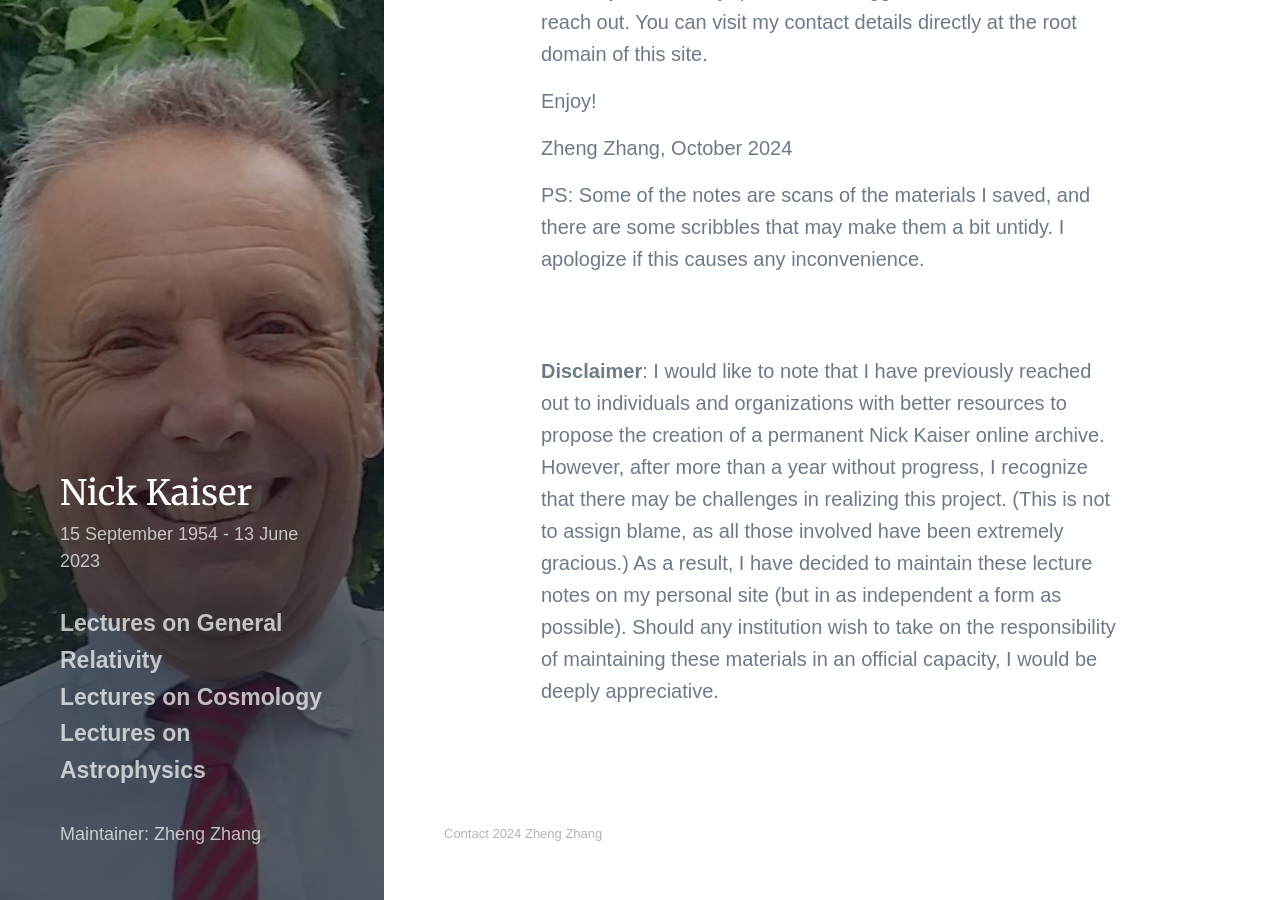
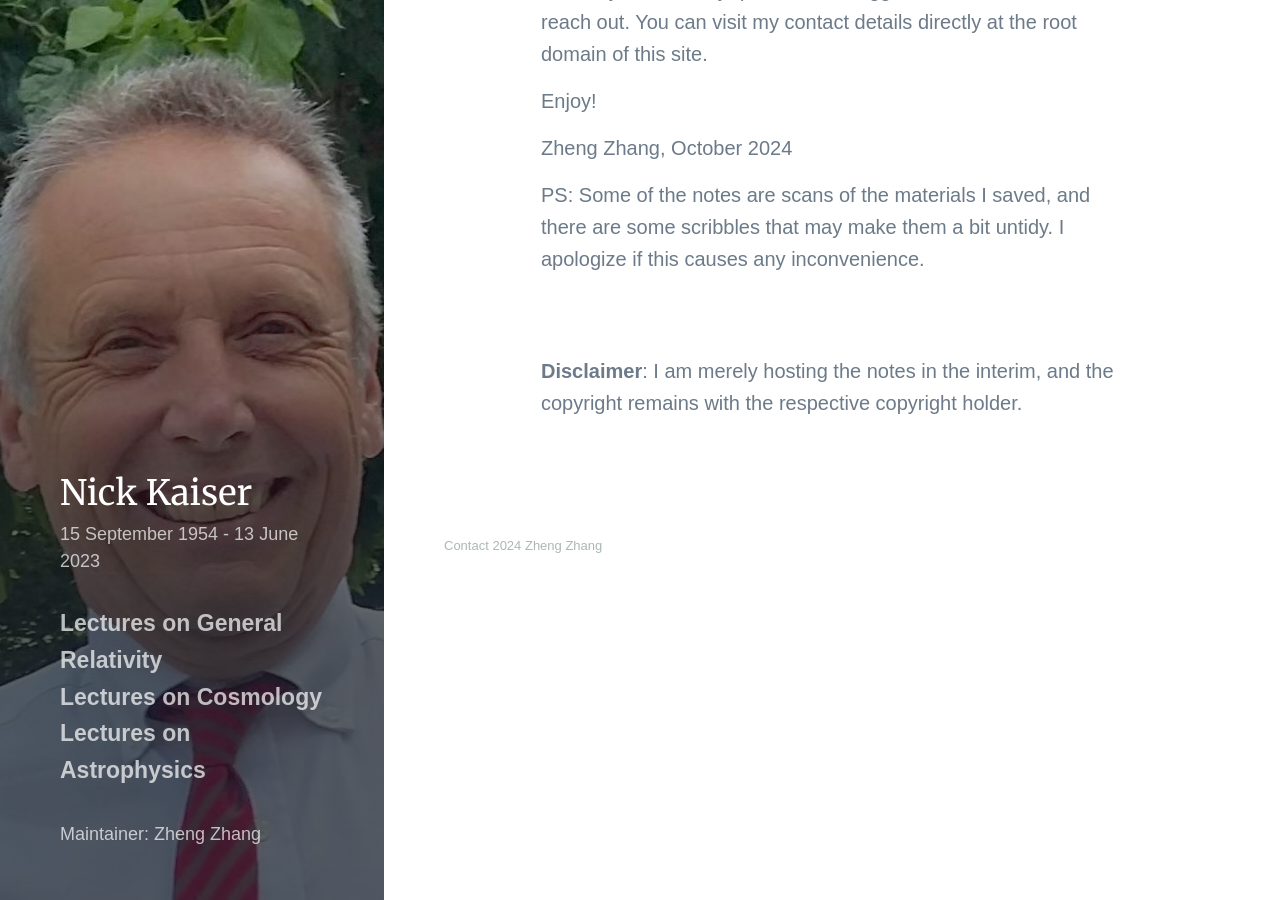
Before and after one commit to zzhang0123/zzhang0123.github.io, a Jekyll site: the page built from NickKaiserNotes/index.md, in a window 1280 px wide and 900 px high, scrolled down 1049 px. Built offline with Jekyll 4.4.1, drawn with Linux system fonts in a browser that asks for light colours; nearby versions of some CDN libraries; some web fonts are replaced.

Commit message:
disclaimer

```diff
--- a/NickKaiserNotes/index.md
+++ b/NickKaiserNotes/index.md
@@ -61,10 +61,6 @@ PS: Some of the notes are scans of the materials I saved, and there are some scr
 
 <section>
 <p>
-<strong>Disclaimer</strong>: I would like to note that I have previously reached out to individuals and organizations with better resources to propose the creation of a permanent Nick Kaiser online archive.
-However, after more than a year without progress, I recognize that there may be challenges in realizing this project.
-(This is not to assign blame, as all those involved have been extremely gracious.)
-As a result, I have decided to maintain these lecture notes on my personal site (but in as independent a form as possible).
-Should any institution wish to take on the responsibility of maintaining these materials in an official capacity, I would be deeply appreciative.
+<strong>Disclaimer</strong>: I am merely hosting the notes in the interim, and the copyright remains with the respective copyright holder.
 </p>
 </section>
```
